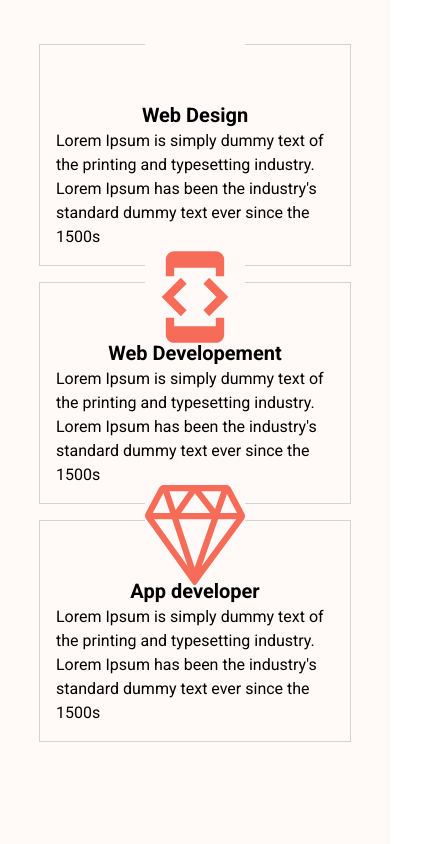
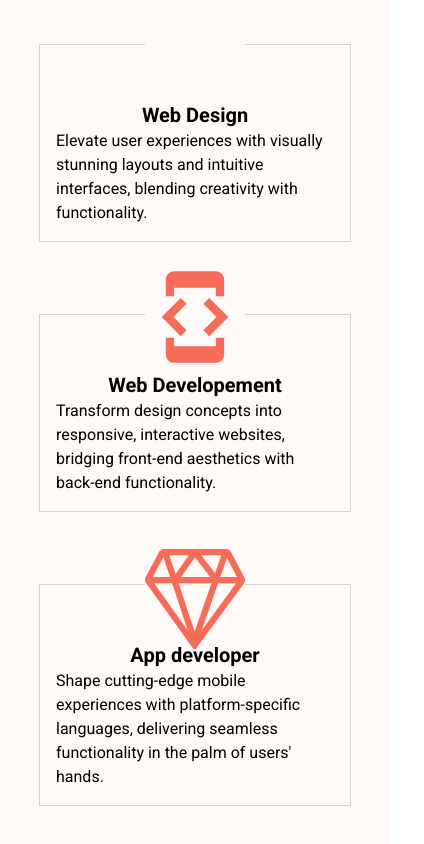
Before and after one commit to m-ganji/portfolio, a React (Vite) app: page / in a window 390 px wide. Shown: the part 1513-2357 px from the top of the page, 424 px wide, since content can reach past the window. Built offline with nearby package versions, Linux system fonts and the light colour scheme; some icons are missing.

Commit message:
dark mode in services is done

```diff
--- a/src/components/Services.jsx
+++ b/src/components/Services.jsx
@@ -21,7 +21,7 @@ export default function Services({ theme }) {
         <div className="grid grid-cols-1 md:grid-cols-2 lg:grid-cols-3 gap-4 mt-16 ">
           <div className="border border-gray p-4 flex justify-center items-center relative">
             <PiNoteDuotone
-              className="w-[100px] h-[100px] mb-48 absolute bg-lightBg"
+              className="w-[100px] h-[100px] mb-48 absolute bg-lightBg dark:bg-black"
               color="#F66C59"
             />
             <div className="relative mt-10">
@@ -29,16 +29,17 @@ export default function Services({ theme }) {
                 Web Design{" "}
               </h2>
               <p>
-                Lorem Ipsum is simply dummy text of the printing and typesetting
-                industry. Lorem Ipsum has been the industry's standard dummy
-                text ever since the 1500s
+                Elevate user experiences with visually stunning layouts and
+                intuitive interfaces, blending creativity with functionality.
+                {/* Persian: ارتقای تجربه کاربر با طرح بندی های خیره کننده از نظر بصری و رابط های کاربری گویا
+                Persian: ترکیب خلاقیت با کارکرد */}
               </p>
             </div>
           </div>
 
-          <div className="border border-gray p-4 flex justify-center items-center">
+          <div className="border border-gray p-4 flex justify-center items-center mt-14 sm:mt-0">
             <MdOutlineDeveloperMode
-              className="w-[100px] h-[100px] mb-48 absolute bg-lightBg"
+              className="w-[100px] h-[100px] mb-48 absolute bg-lightBg dark:bg-black"
               color="#F66C59"
             />
             <div className="relative mt-10">
@@ -46,16 +47,17 @@ export default function Services({ theme }) {
                 Web Developement
               </h2>
               <p>
-                Lorem Ipsum is simply dummy text of the printing and typesetting
-                industry. Lorem Ipsum has been the industry's standard dummy
-                text ever since the 1500s
+                Transform design concepts into responsive, interactive websites,
+                bridging front-end aesthetics with back-end functionality.
+                {/* Persian: تبدیل مفاهیم طراحی به وب سایت های پاسخگو و تعاملی
+                Persian: پیوند زیبایی شناسی frontend با کارکرد back-end */}
               </p>
             </div>
           </div>
 
-          <div className="border border-gray p-4 flex justify-center items-center">
+          <div className="border border-gray p-4 flex justify-center items-center mt-14 sm:mt-0">
             <SlDiamond
-              className="w-[100px] h-[100px] mb-48 absolute bg-lightBg"
+              className="w-[100px] h-[100px] mb-48 absolute bg-lightBg dark:bg-black"
               color="#F66C59"
             />
             <div className="relative mt-10">
@@ -63,9 +65,11 @@ export default function Services({ theme }) {
                 App developer
               </h2>
               <p>
-                Lorem Ipsum is simply dummy text of the printing and typesetting
-                industry. Lorem Ipsum has been the industry's standard dummy
-                text ever since the 1500s
+                Shape cutting-edge mobile experiences with platform-specific
+                languages, delivering seamless functionality in the palm of
+                users' hands.
+                {/* Persian: شکل دادن به تجربه های موبایلی پیشرفته با زبان های خاص پلتفرم
+                Persian: ارائه عملکرد یکپارچه در کف دست کاربران */}
               </p>
             </div>
           </div>
--- a/src/components/TabsCom.jsx
+++ b/src/components/TabsCom.jsx
@@ -95,15 +95,15 @@ export default function TabsCom() {
               <div className="w-full flex items-center gap-2">
                 <IoMail color="#F66C59" className="mr-2" />
 
-                <span className="w-full flex justify-start">
-                  Mohamad.ganjif@gmail.com
-                </span>
+                <span className="w-full"> {t("main.secondPart.calender")}</span>
               </div>
             </div>
             <div className="bg-green-500 p-4 text-white font-bold text-center flex flex-row">
               <div className="flex items-center justify-around">
                 <CiCalendar color="#F66C59" className="mr-2" />
-                <span className="w-full"> {t("main.secondPart.calender")}</span>
+                <span className="w-full flex justify-start text-sm sm:text-base">
+                  Mohamad.ganjif@gmail.com
+                </span>
               </div>
             </div>
           </div>
```
